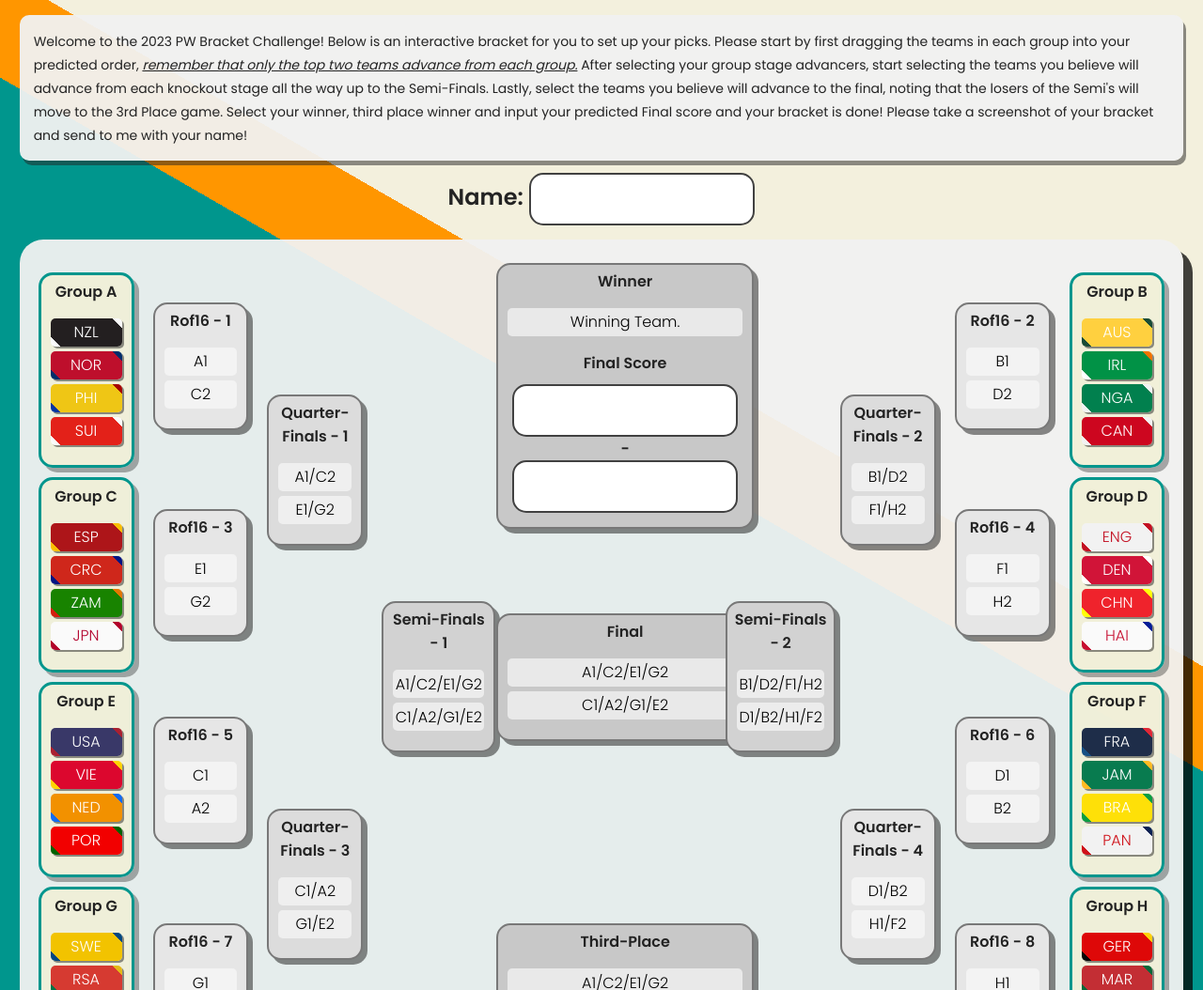
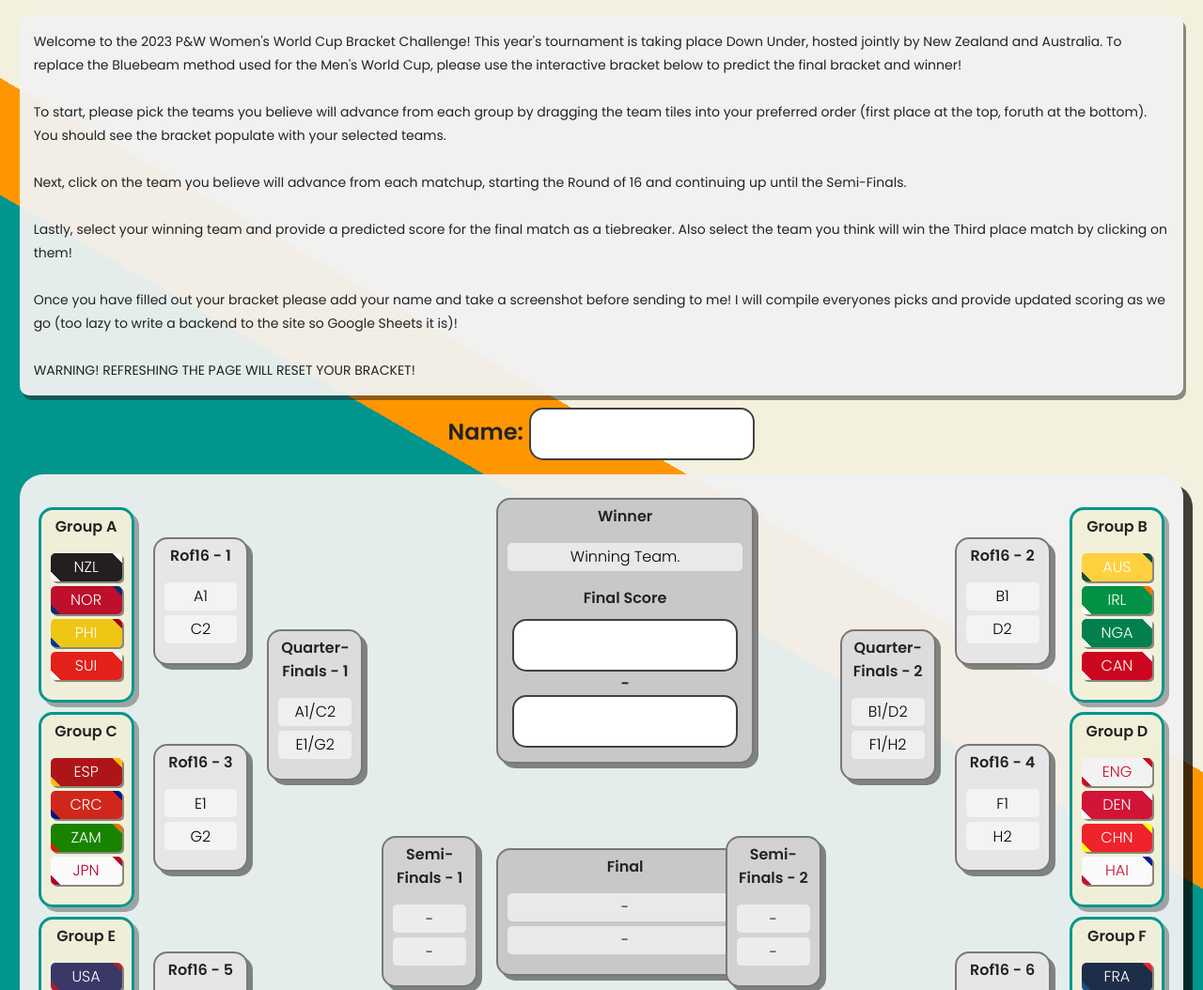
Before and after one commit to wmfranklin20/2023WomensWorldCupBracket.github.io, a plain HTML site: page index.html in a window 1280 px wide. Shown: the part 298-1352 px from the top of the page at 94% size. Drawn offline with Linux system fonts and the light colour scheme.

Commit message:
Add files via upload

```diff
--- a/index.html
+++ b/index.html
@@ -13,12 +13,35 @@
         </div>
         <div id="descr-text-cont">
             <span id="descr-text">
-                Welcome to the 2023 PW Bracket Challenge! Below is an interactive bracket for you to set up your picks.
-                Please start by first dragging the teams in each group into your predicted order, <em>remember that only the top two teams advance from each group.</em>
-                After selecting your group stage advancers, start selecting the teams you believe will advance from each knockout stage all the way up to the Semi-Finals.
-                Lastly, select the teams you believe will advance to the final, noting that the losers of the Semi's will move to the 3rd Place game.  Select your winner, third place winner and input your predicted Final score and your bracket is done!
-                Please take a screenshot of your bracket and send to me with your name!
+                Welcome to the 2023 P&W Women's World Cup Bracket Challenge! This year's tournament is taking place Down Under, hosted jointly by New Zealand and Australia.  To replace the Bluebeam method used for the Men's World Cup, please use the interactive bracket below to predict the final bracket and winner!
             </span>
+            <br>
+            <br>
+            <span id="descr-text">
+                To start, please pick the teams you believe will advance from each group by dragging the team tiles into your preferred order (first place at the top, foruth at the bottom). You should see the bracket populate with your selected teams.
+            </span>
+            <br>
+            <br>
+            <span id="descr-text">
+                Next, click on the team you believe will advance from each matchup, starting the Round of 16 and continuing up until the Semi-Finals.
+            </span>
+            <br>
+            <br>
+            <span id="descr-text">
+                Lastly, select your winning team and provide a predicted score for the final match as a tiebreaker.  Also select the team you think will win the Third place match by clicking on them!
+            </span>
+            <br>
+            <br>
+            <span id="descr-text">
+                Once you have filled out your bracket please add your name and take a screenshot before sending to me! I will compile everyones picks and provide updated scoring as we go (too lazy to write a backend to the site so Google Sheets it is)!            </span>
+            </span>
+            <br>
+            <br>
+            <span id="descr-text">
+                WARNING! REFRESHING THE PAGE WILL RESET YOUR BRACKET!
+            </span>
+
+
         </div>
         <div id="userName">
             <span>Name:</span>
@@ -113,8 +136,8 @@
                 <div id="s-1" class="ks">
                     <span>Semi-Finals - 1</span>
                     <ul id="semiOne">
-                        <li id="sOne">A1/C2/E1/G2</li>
-                        <li id="sTwo">C1/A2/G1/E2</li>
+                        <li id="sOne">-</li>
+                        <li id="sTwo">-</li>
                     </ul>
                 </div>
             </div>
@@ -134,15 +157,15 @@
                 <div id="final" class="kw">
                     <span>Final</span>
                     <ul id="finalMatch">
-                        <li id="fOne">A1/C2/E1/G2</li>
-                        <li id="fTwo">C1/A2/G1/E2</li>
+                        <li id="fOne">-</li>
+                        <li id="fTwo">-</li>
                     </ul>
                 </div>
                 <div id="thirdplace" class="kw">
                     <span>Third-Place</span>
                     <ul id="thirdMatch">
-                        <li id="thirdOne">A1/C2/E1/G2</li>
-                        <li id="thirdTwo">C1/A2/G1/E2</li>
+                        <li id="thirdOne">-</li>
+                        <li id="thirdTwo">-</li>
                     </ul>
                 </div>
             </div>
@@ -150,8 +173,8 @@
                 <div id="s-1" class="ks">
                     <span>Semi-Finals - 2</span>
                     <ul id="semiTwo">
-                        <li id="sThree">B1/D2/F1/H2</li>
-                        <li id="sFour">D1/B2/H1/F2</li>
+                        <li id="sThree">-</li>
+                        <li id="sFour">-</li>
                     </ul>
                 </div>
             </div>
```
